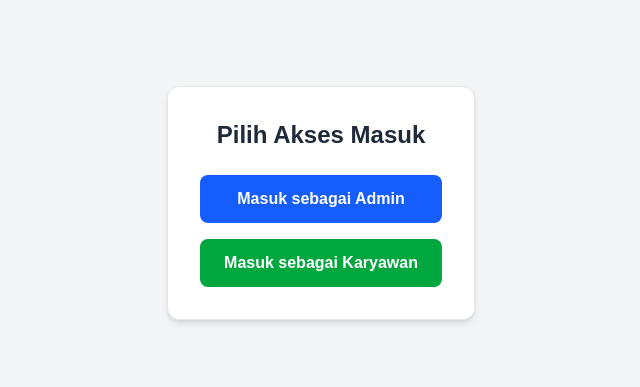
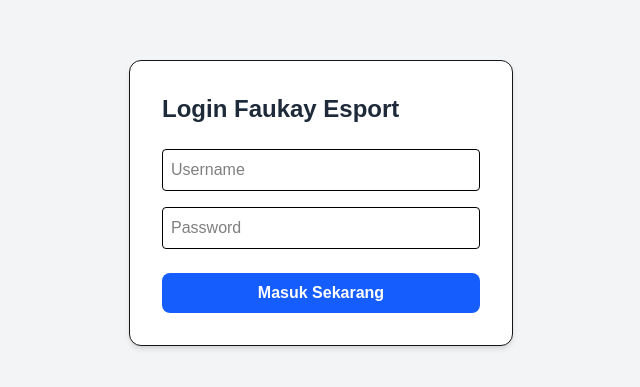
Before and after one commit to Harzeal/faukayesport, a Next.js app: page /login in a window 1280 px wide. Shown: the part 197-584 px from the top of the page, without its empty margins (319-959 px from the left). Built offline with nearby package versions, Linux system fonts and the light colour scheme.

Commit message:
update fitur login dan tambah karyawan

```diff
--- a/app/login/page.tsx
+++ b/app/login/page.tsx
@@ -1,28 +1,58 @@
 "use client";
+import { useState } from 'react';
 import { useRouter } from 'next/navigation';
 
 export default function LoginPage() {
+  const [username, setUsername] = useState('');
+  const [password, setPassword] = useState('');
+  const [loading, setLoading] = useState(false);
   const router = useRouter();
+
+  const handleLogin = async (e: React.FormEvent) => {
+    e.preventDefault();
+    setLoading(true);
+
+    const res = await fetch('/api/login', {
+      method: 'POST',
+      body: JSON.stringify({ username, password }),
+    });
+
+    const data = await res.json();
+
+    if (res.ok) {
+      // Cek peran dari database (Admin atau Karyawan)
+      if (data.user.peran === 'admin') {
+        router.push('/dashboard-admin');
+      } else {
+        router.push('/dashboard-karyawan');
+      }
+    } else {
+      alert("Login Gagal: " + data.message);
+    }
+    setLoading(false);
+  };
 
   return (
     <div className="min-h-screen flex items-center justify-center bg-gray-100">
-      <div className="bg-white p-8 rounded-xl shadow-md text-center border border-gray-200">
-        <h2 className="text-2xl font-bold mb-6 text-gray-800">Pilih Akses Masuk</h2>
-        <div className="flex flex-col gap-4">
-          <button
-            onClick={() => router.push('/dashboard-admin')}
-            className="bg-blue-600 text-white py-3 px-6 rounded-lg font-semibold hover:bg-blue-700 transition"
-          >
-            Masuk sebagai Admin
-          </button>
-          <button
-            onClick={() => router.push('/dashboard-karyawan')}
-            className="bg-green-600 text-white py-3 px-6 rounded-lg font-semibold hover:bg-green-700 transition"
-          >
-            Masuk sebagai Karyawan
-          </button>
-        </div>
-      </div>
+      <form onSubmit={handleLogin} className="bg-white p-8 rounded-xl shadow-md border w-96">
+        <h2 className="text-2xl font-bold mb-6 text-gray-800">Login Faukay Esport</h2>
+        <input
+          type="text" placeholder="Username"
+          className="w-full p-2 mb-4 border rounded text-black"
+          onChange={(e) => setUsername(e.target.value)}
+        />
+        <input
+          type="password" placeholder="Password"
+          className="w-full p-2 mb-6 border rounded text-black"
+          onChange={(e) => setPassword(e.target.value)}
+        />
+        <button
+          disabled={loading}
+          className="w-full bg-blue-600 text-white py-2 rounded-lg font-semibold hover:bg-blue-700"
+        >
+          {loading ? 'Memproses...' : 'Masuk Sekarang'}
+        </button>
+      </form>
     </div>
   );
 }
--- a/app/login/route.ts
+++ b/app/login/route.ts
@@ -3,17 +3,17 @@ import { supabase } from '@/lib/supabase';
 export async function POST(request: Request) {
   const { username, password } = await request.json();
 
-  // Mencari user di tabel 'users' pada Supabase
+  // Gunakan nama tabel 'pengguna' dan nama kolom sesuai gambar kamu
   const { data: user, error } = await supabase
-    .from('users')
+    .from('User') // Sesuai nama di gambar image_49b403.png
     .select('*')
-    .eq('username', username)
-    .eq('password', password) // Catatan: Sebaiknya gunakan hashing password nantinya
+    .eq('Nama belakang', username) // Sesuai kolom di image_49b403.png
+    .eq('Kata sandi', password)
     .single();
 
   if (user) {
-    return Response.json({ success: true, message: "Login Berhasil" });
+    return Response.json({ success: true, user });
   } else {
-    return Response.json({ success: false, message: "Data tidak ditemukan" }, { status: 401 });
+    return Response.json({ success: false, message: "Akun tidak ditemukan" }, { status: 401 });
   }
 }
```
